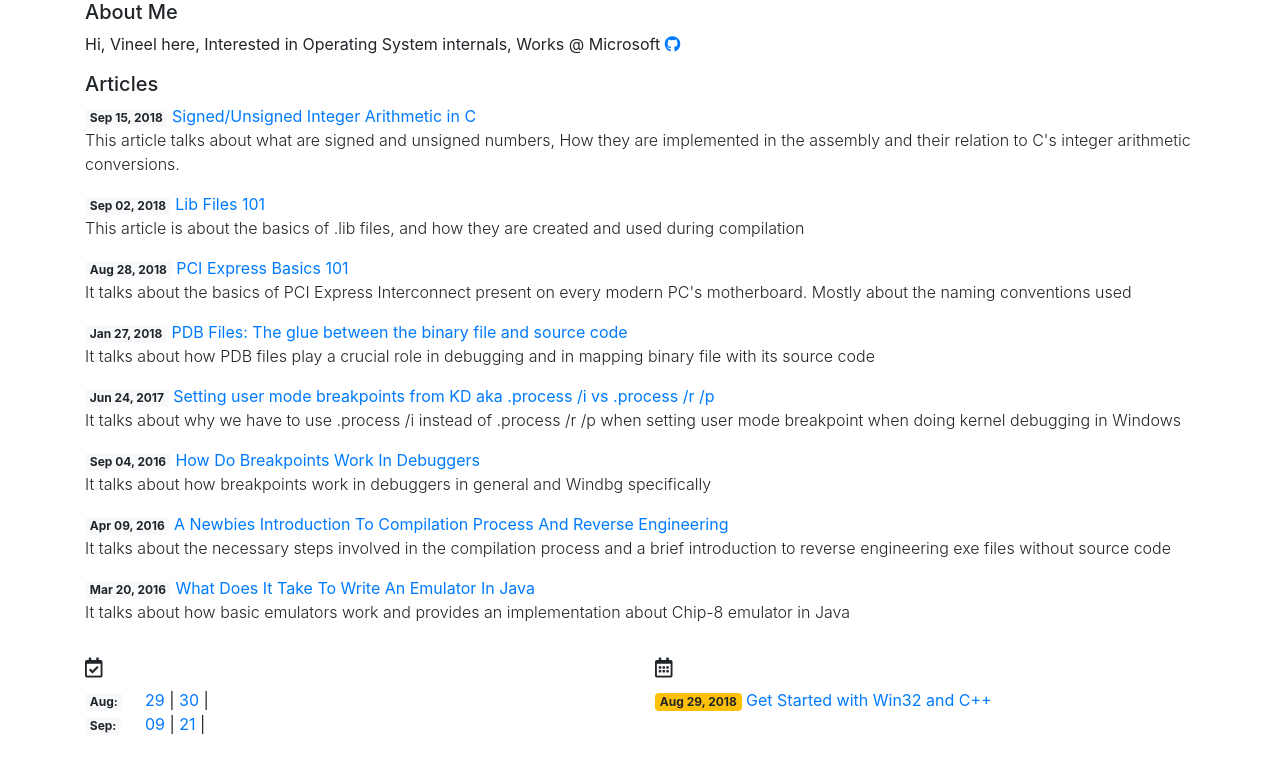
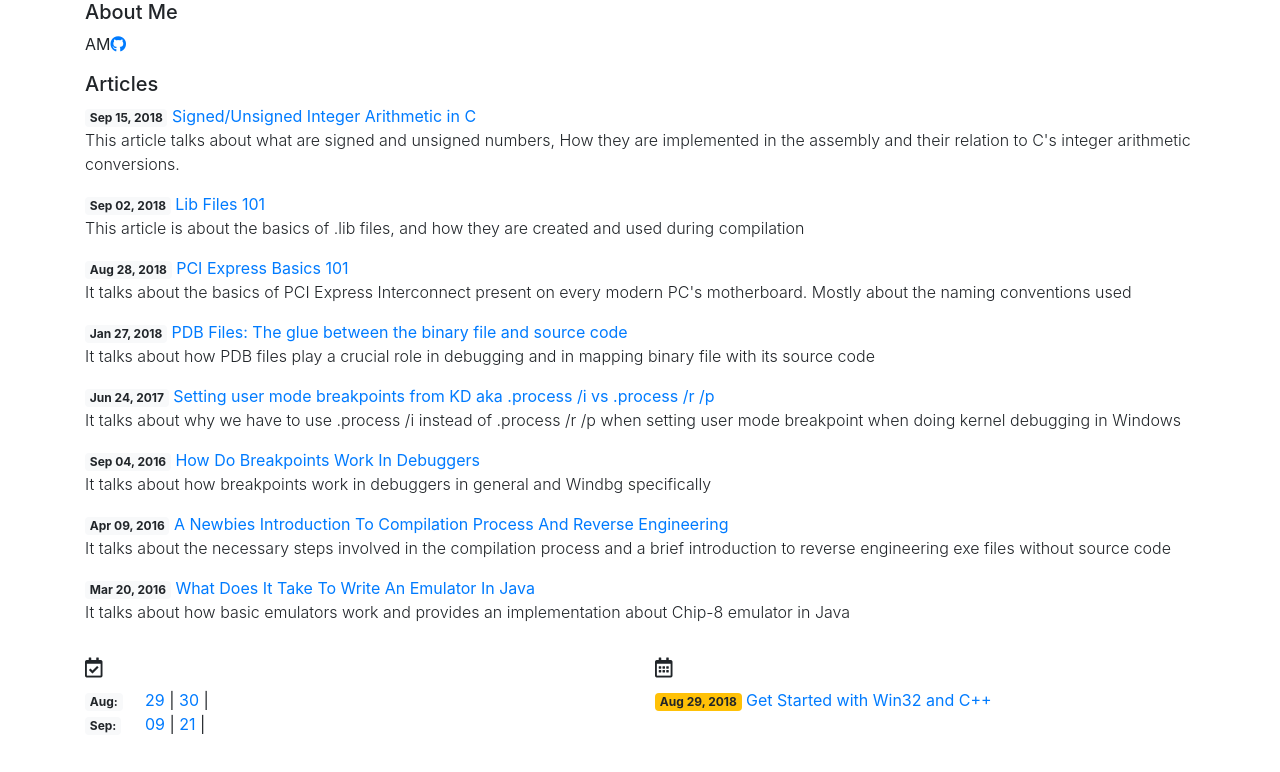
Before and after one commit to srikanth40/Website, a plain HTML site: page index.html in a window 1280 px wide. Drawn offline with Linux system fonts and the light colour scheme.

Commit message:
Update index.html

```diff
--- a/index.html
+++ b/index.html
@@ -6,7 +6,7 @@
         <link rel="stylesheet" href="css/bootstrap.min.css">
         <link rel="stylesheet" href="css/fontawesome.all.min.css">
         <link rel="shortcut icon" type="image/x-icon" href="images/favicon.ico">
-        <title>Vineel Kovvuri</title>
+        <title>Srikanth Vaindam</title>
     </head>
     <body>
         <div class="container">
@@ -15,7 +15,7 @@
                     <h5>About Me</h5>
                     <div class="container">
                         <div class="row">
-                            <span>Hi, Vineel here, Interested in Operating System internals, Works @ Microsoft <a href="https://github.com/vineelkovvuri/"  target=_blank><i class="fab fa-github"></i></a></span>
+                            <span>AM<a href="https://github.com/srikanth40/"  target=_blank><i class="fab fa-github"></i></a></span>
                         </div>
                     </div>
                 </div>
```
